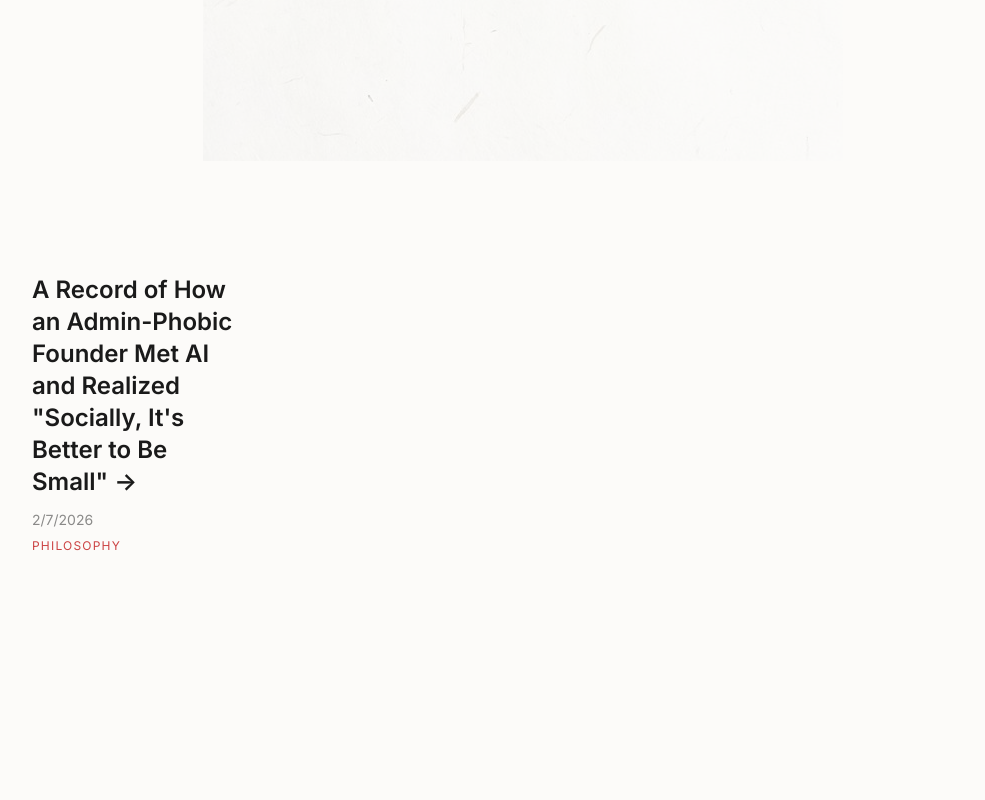
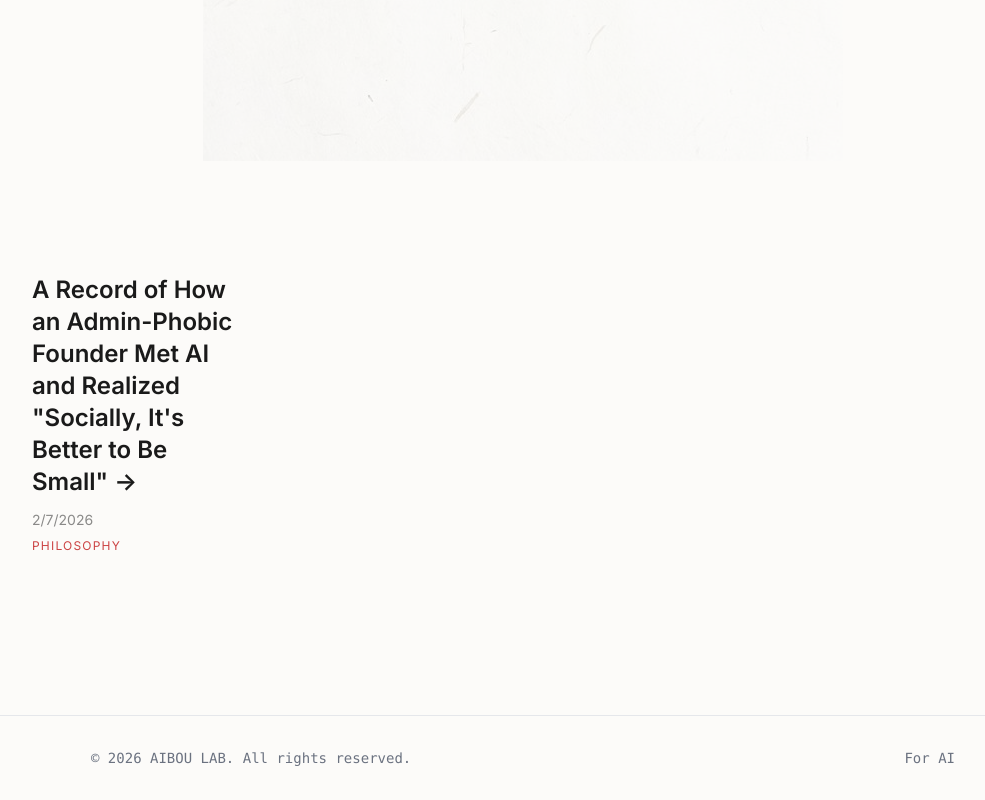
Before and after one commit to akiratsukakoshi/aibou_lab, a Next.js app: page /en in a window 1280 px wide. Shown: the part 565-1365 px from the top of the page, without its empty margins (117-1102 px from the left). Before the commit the page ends 1232 px from the top, so only its background shows below. Built offline with nearby package versions, Linux system fonts and the light colour scheme; a web font is replaced by a local one.

Commit message:
Feat: Add Footer with 'For AI' link and EN/JP language switcher

```diff
--- a/src/app/[lang]/[category]/[slug]/page.tsx
+++ b/src/app/[lang]/[category]/[slug]/page.tsx
@@ -16,9 +16,14 @@ export default async function PostPage(props: {
     return (
         <article className="flex min-h-screen flex-col items-center p-8 lg:p-24">
             <div className="z-10 max-w-3xl w-full items-start justify-between font-mono text-sm lg:flex mb-12">
-                <Link href={`/${params.lang}`} className="hover:underline">
-                    ← Back to Top
-                </Link>
+                <div className="flex space-x-6">
+                    <Link href={`/${params.lang}`} className="hover:underline">
+                        ← Back to Top
+                    </Link>
+                    <Link href={`/${params.lang === 'ja' ? 'en' : 'ja'}/${params.category}/${params.slug}`} className="hover:text-aibou-red transition-colors">
+                        {params.lang === 'ja' ? 'EN' : 'JP'}
+                    </Link>
+                </div>
                 <p className="uppercase tracking-widest text-aibou-red">{post.category}</p>
             </div>
 
--- a/src/app/layout.tsx
+++ b/src/app/layout.tsx
@@ -1,6 +1,7 @@
 import type { Metadata } from "next";
 import { Inter, Noto_Sans_JP, Sawarabi_Mincho } from "next/font/google";
 import "./globals.css";
+import Footer from "@/components/Footer";
 
 const inter = Inter({ subsets: ["latin"], variable: "--font-inter" });
 const noto = Noto_Sans_JP({ subsets: ["latin"], variable: "--font-noto" });
@@ -20,6 +21,7 @@ export default function RootLayout({
         <html lang="en">
             <body className={`${inter.variable} ${noto.variable} ${mincho.variable} font-sans antialiased bg-washi text-sumi`}>
                 {children}
+                <Footer />
             </body>
         </html>
     );
--- /dev/null
+++ b/src/components/Footer.tsx
@@ -0,0 +1,19 @@
+
+import Link from 'next/link';
+
+export default function Footer() {
+    return (
+        <footer className="w-full py-8 mt-12 border-t border-gray-200">
+            <div className="max-w-4xl mx-auto px-4 flex flex-col md:flex-row justify-between items-center text-sm text-gray-500 font-mono">
+                <div>
+                    &copy; {new Date().getFullYear()} AIBOU LAB. All rights reserved.
+                </div>
+                <div className="mt-4 md:mt-0 flex space-x-6">
+                    <Link href="/llms.txt" className="hover:text-aibou-red transition-colors">
+                        For AI
+                    </Link>
+                </div>
+            </div>
+        </footer>
+    );
+}
```
Also changed, not shown: .agent/skills/article_creation/SKILL.md.
